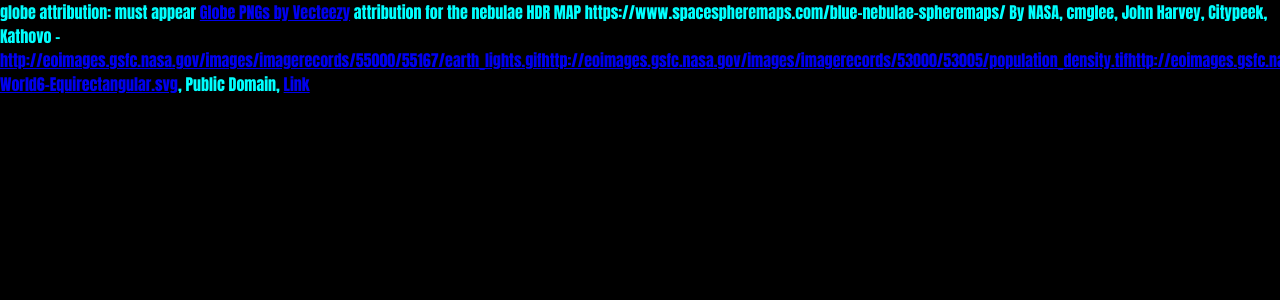
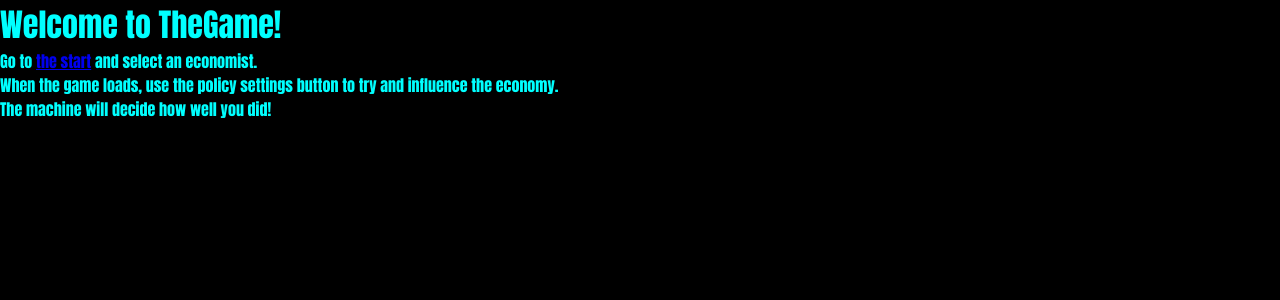
Before and after one commit to Mikee-3000/TheGame, a FastAPI app: template templates/info.jinja2 in a window 1280 px wide. Shown: the top 300 px of the page. Run offline with FastAPI, Linux system fonts and the light colour scheme; the template is opened without the code that fills it, so the values that code supplies are empty; parts of the project's set-up code (start-up, migrations or seed data) failed here and were passed over.

Commit message:
Update info.jinja2

```diff
--- a/templates/info.jinja2
+++ b/templates/info.jinja2
@@ -1,7 +1,17 @@
 {% include 'top_html.jinja2'%}
-globe attribution: must appear
-<a href="https://www.vecteezy.com/free-png/globe">Globe PNGs by Vecteezy</a>
-
-attribution for the nebulae HDR MAP https://www.spacespheremaps.com/blue-nebulae-spheremaps/
-
-By NASA, cmglee, John Harvey, Citypeek, Kathovo - <a rel="nofollow" class="external free" href="http://eoimages.gsfc.nasa.gov/images/imagerecords/55000/55167/earth_lights.gif">http://eoimages.gsfc.nasa.gov/images/imagerecords/55000/55167/earth_lights.gif</a><a rel="nofollow" class="external free" href="http://eoimages.gsfc.nasa.gov/images/imagerecords/53000/53005/population_density.tif">http://eoimages.gsfc.nasa.gov/images/imagerecords/53000/53005/population_density.tif</a><a rel="nofollow" class="external free" href="http://eoimages.gsfc.nasa.gov/images/imagerecords/73000/73934/gebco_08_rev_elev_21600x10800.png">http://eoimages.gsfc.nasa.gov/images/imagerecords/73000/73934/gebco_08_rev_elev_21600x10800.png</a><a rel="nofollow" class="external free" href="http://eoimages.gsfc.nasa.gov/images/imagerecords/73000/73963/gebco_08_rev_bath_21600x10800.png">http://eoimages.gsfc.nasa.gov/images/imagerecords/73000/73963/gebco_08_rev_bath_21600x10800.png</a><a class="external free" href="https://commons.wikimedia.org/wiki/File:BlankMap-World6-Equirectangular.svg">http://commons.wikimedia.org/wiki/File:BlankMap-World6-Equirectangular.svg</a>, Public Domain, <a href="https://commons.wikimedia.org/w/index.php?curid=46977327">Link</a>
+<!-- the stylesheet prevents scrolling for the purpose of the game, overwrite for this page -->
+<style>
+html, body
+{
+    overflow: visible
+    background-color: #000000
+}
+</style>
+</head>
+<body>
+<h1>Welcome to TheGame!</h1>
+<p>Go to <a href="/">the start</a> and select an economist.</p>
+<p>When the game loads, use the policy settings button to try and influence the economy.</p>
+<p>The machine will decide how well you did!</p>
+</body>
+</html>
```
